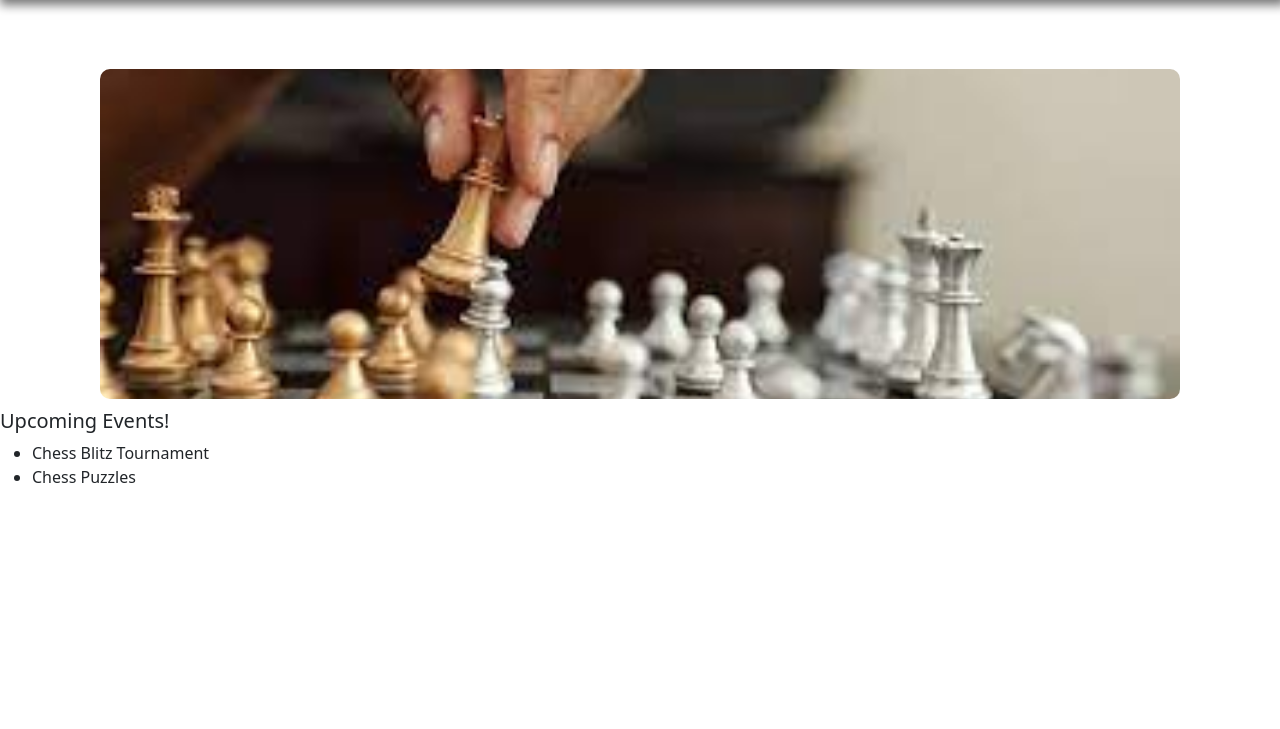
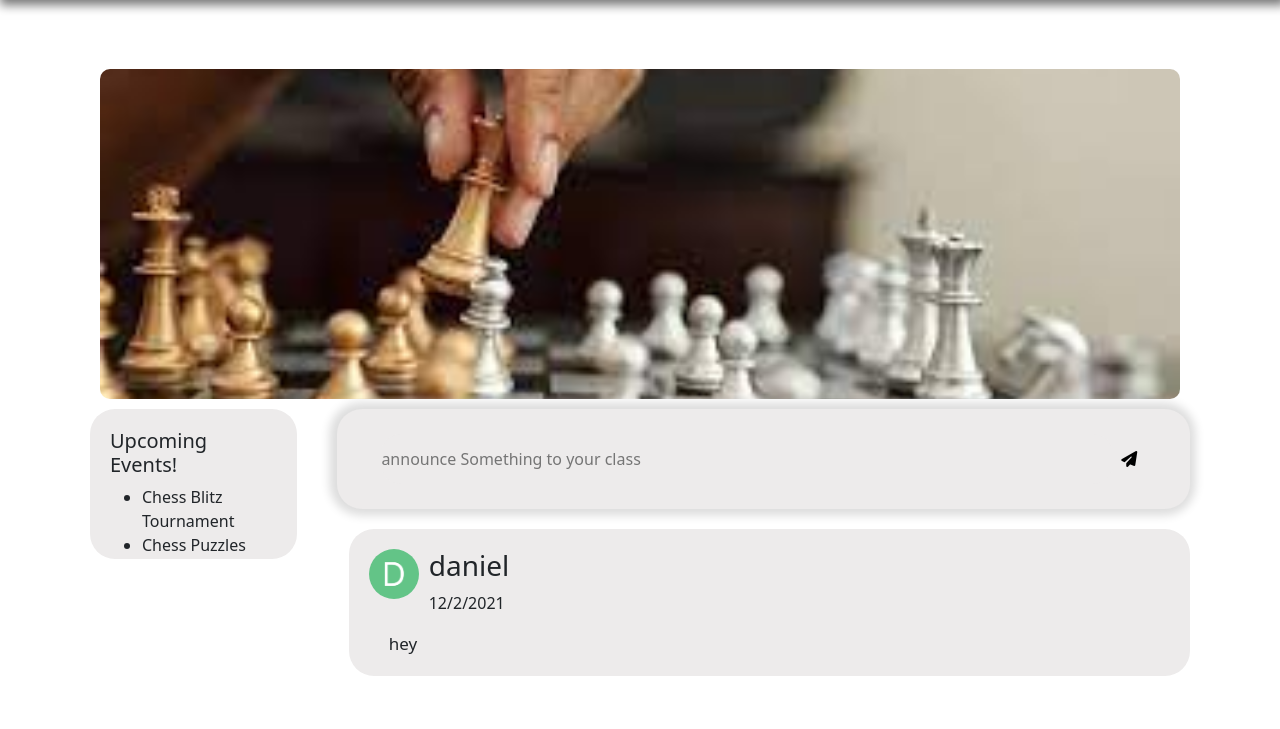
Before and after one commit to St-Daniel-H/UniProject, a plain HTML site: page Pages/chessClub/chessClub.html in a window 1280 px wide. Shown: the part 71-800 px from the top of the page. Drawn offline with nearby package versions, Linux system fonts and the light colour scheme.

Commit message:
fixed some stuff

```diff
--- /dev/null
+++ b/Pages/announcements.css
@@ -0,0 +1,55 @@
+#form{
+    background-color:  rgb(237, 235, 235);
+    display: flex;
+    height:100px;
+    display: flex;
+    align-items: center;
+    justify-content: center;
+    margin-left:20px;
+    border-radius: 25px;
+    padding:20px;
+    -webkit-box-shadow: -1px 0 9.5px 6.5px #dddddd;
+    -moz-box-shadow: -1px 0 9.5px 6.5px #dddddd;
+    box-shadow: -1px 0 9.5px 6.5px #dddddd;
+
+}
+#form input[type=text]{
+    background-color:  rgb(237, 235, 235);
+    border:none;
+    outline-width: 0;
+    border-radius: 20px;
+    height:50px;
+}
+#form input[type=text]:hover::placeholder{
+    color: blue;
+
+}
+#sendAnnouncementButton{
+    background-color:  rgb(237, 235, 235);
+    border:none;
+    width:32px;
+    height:32px;
+}
+.messageCard{
+    width:100%;
+    background-color:  rgb(237, 235, 235);
+    border-radius: 25px;
+    padding:20px;
+    margin-top:20px;
+
+}
+.messageCardinfo{
+    display:flex;
+}
+.messageCardright{
+    margin-left:10px;
+}
+.messageCardmessage {
+    margin-left:20px;
+    font-size: 17px;
+}
+.cardImage{
+    height:50px;
+    width:50px;
+    border-radius: 50%;
+}
--- a/Pages/chessClub.html
+++ b/Pages/chessClub/chessClub.html
@@ -5,9 +5,10 @@
         <meta name="viewport" content="width=device-width, initial-scale=1">
         <title>LIU Club House</title>
         <!-- <link rel="stylesheet" href="style.css"> -->
-        <link rel="stylesheet" href="sideTopBarClubs.css">
-        <link rel="stylesheet" href="sideBar.css">
+        <link rel="stylesheet" href="../sideTopBarClubs.css">
+        <link rel="stylesheet" href="../sideBar.css">
         <link rel="stylesheet" href="./chessClubStyle.css">
+        <link rel="stylesheet" href="../announcements.css">
         <link
             href="https://cdn.jsdelivr.net/npm/bootstrap@5.3.0-alpha3/dist/css/bootstrap.min.css"
             rel="stylesheet"
@@ -62,7 +63,7 @@
                             <li>
                                 <i class="fa-solid fa-house"></i>
                                 &nbsp;
-                                <a href="./index.html">Classes</a>
+                                <a href="../index.html">Classes</a>
                             </li>
                             <li>
                                 <i class="fa-solid fa-calendar-days"></i>
@@ -121,16 +122,16 @@
                 <h4 id="switchActive" class="switchOption">
                     <a>Stream</a>
                 </h4>
-                <h4 style="margin-left: 10px" class="switchOption">
+                <h4 style="margin-left: 50px" class="switchOption">
                     &nbsp;
                     <a>Events</a>
                 </h4>
-                <h4 style="margin-left: 10px" class="switchOption">
+                <h4 style="margin-left: 50px" class="switchOption">
                     &nbsp;
                     <a>People</a>
                 </h4>
             </div>
-            <img id="userProfileImg" src="../images/userProfilePicture.png">
+            <img id="userProfileImg" src="../../images/userProfilePicture.png">
         </div>
         <div id="chessClubBody">
             <div id="backGroundContainer">
@@ -144,9 +145,18 @@
                         <li>Chess Puzzles</li>
                     </ul>
                 </div>
-                <div id="rightSide"></div>
+                <div id="rightSide">
+                    <div id="form">
+                        <input placeholder="announce Something to your class" id="messageInput" type="text">
+                        <button id="sendAnnouncementButton" onClick="createBook()" type="submit">
+                            <i class="fa-solid fa-paper-plane"></i>
+                        </button>
+                    </div>
+                    <div id="renderContent"></div>
+                </div>
             </div>
         </div>
         <script src="https://cdn.jsdelivr.net/npm/bootstrap@5.3.0-alpha3/dist/js/bootstrap.bundle.min.js" integrity="sha384-ENjdO4Dr2bkBIFxQpeoTz1HIcje39Wm4jDKdf19U8gI4ddQ3GYNS7NTKfAdVQSZe" crossorigin="anonymous"></script>
+        <script src="chessClub.js"></script>
     </body>
 </html>
--- /dev/null
+++ b/Pages/chessClub/chessClub.js
@@ -0,0 +1,98 @@
+// Custom function to format date in following format
+// dd-mm-yyyy
+// dd/mm/yyyy
+// dd.mm.yyyy
+function dateFormater(date, separator) {
+  var day = date.getDate();
+  // add +1 to month because getMonth() returns month from 0 to 11
+  var month = date.getMonth() + 1;
+  var year = date.getFullYear();
+
+  // show date and month in two digits
+  // if month is less than 10, add a 0 before it
+  if (day < 10) {
+    day = "0" + day;
+  }
+  if (month < 10) {
+    month = "0" + month;
+  }
+
+  // now we have day, month and year
+  // use the separator to join them
+  return day + separator + month + separator + year;
+}
+
+var now = new Date();
+console.log(dateFormater(now, "/"));
+let myLibrary = [
+  {
+    id: 12,
+    time: "12/2/2021",
+    message: "hey",
+  },
+];
+var list = document.createElement("ul");
+document.getElementById("renderContent").appendChild(list);
+list.setAttribute("id", "list");
+function announcement(message, time, key) {
+  (this.message = message), (this.time = time), (this.id = key);
+}
+const remove = (key) => {
+  console.log(key);
+  var a = document.getElementById("list");
+  var item = document.getElementById(key);
+  a.removeChild(item);
+  const indexOfObject = myLibrary.findIndex((object) => {
+    return object.id === key;
+  });
+  myLibrary.splice(indexOfObject, 1);
+  console.log(myLibrary);
+};
+
+list.innerHTML = myLibrary
+  .map((announcement, key) => {
+    return (
+      "<div id=" +
+      key +
+      " class ='messageCard'><div class='messageCardinfo'><div class='messageCardleft'><img class='cardImage' src='../../images/userProfilePicture.png'></div><div class='messageCardright'><h3>" +
+      "daniel" +
+      "</h3><p>" +
+      announcement.time +
+      "</p></div></div><div class='messageCardmessage'>" +
+      announcement.message +
+      "</div></div>"
+    );
+  })
+  .join("");
+function createBook() {
+  let messageValue = document.getElementById("messageInput").value;
+  var time = new Date();
+  if (messageValue != "") {
+    console.log("hi");
+    let newAnnouncement = new announcement(
+      messageValue,
+      dateFormater(time, "/")
+    );
+    console.log(newAnnouncement.message);
+    myLibrary.unshift(newAnnouncement);
+
+    list.innerHTML = myLibrary
+      .map((announcement, key) => {
+        return (
+          "<div id=" +
+          key +
+          " class ='messageCard'><div  class='messageCardinfo'><div class='messageCardleft'><img class='cardImage' src='../../images/userProfilePicture.png'></div><div class='messageCardright'><h3>" +
+          "daniel" +
+          "</h3><p>" +
+          announcement.time +
+          "</p></div></div><div class='messageCardmessage'>" +
+          announcement.message +
+          "</div></div>"
+        );
+      })
+      .join("");
+
+    document.getElementById("messageInput").value = "";
+    console.log(myLibrary);
+  } else return;
+}
--- /dev/null
+++ b/Pages/chessClub/chessClubStyle.css
@@ -0,0 +1,42 @@
+#backGroundContainer{
+    margin:auto;
+    padding:10px;
+    height:350px;
+    width:100%;
+    max-width:1100px;
+    margin-top:130px;
+}
+#chessClubBody{
+    margin:auto;
+}
+#backGround{
+    background-image: URL("../../images/chessClubBg.jpg");
+    background-position: center;
+    background-repeat: no-repeat;
+    background-size: cover;
+    border-radius: 10px;
+    height: 100%;
+    width: 100%;
+}
+#chessClubRightLeftContainer{
+    margin:auto;
+    width: 100%;
+    max-width:1100px;
+    display: flex;
+}
+#leftSide{
+    width:200px;
+    background-color: rgb(237, 235, 235);
+    height:150px;
+    width:250px;
+    padding:20px;
+    border-radius: 25px;
+}
+#rightSide{
+    margin-left:20px;
+    width:100%;
+
+}
+input[type=text]{
+    width:90%;
+}
--- a/Pages/chessClubStyle.css
+++ /dev/null
@@ -1,20 +0,0 @@
-#backGroundContainer{
-    margin:auto;
-    padding:10px;
-    height:350px;
-    width:100%;
-    max-width:1100px;
-    margin-top:130px;
-}
-#chessClubBody{
-    margin:auto;
-}
-#backGround{
-    background-image: URL("../images/chessClubBg.jpg");
-    background-position: center;
-    background-repeat: no-repeat;
-    background-size: cover;
-    border-radius: 10px;
-    height: 100%;
-    width: 100%;
-}
--- a/Pages/sideTopBarClubs.css
+++ b/Pages/sideTopBarClubs.css
@@ -70,8 +70,10 @@
         transform: translate(-50%, -50%);
         display: flex;
         height:100%;
+        margin-bottom:2px;
     }
     #switchActive{
+        margin-bottom:0px;
         border-bottom:2px solid blue;
         color:blue;
         height:100%;
@@ -86,8 +88,12 @@
         font-size: 20px;
         cursor: pointer;
     }
-    .switchOption:hover{
+    .switch:not(:last-child){
+        margin-left:500px;
+    }
+    .switchOption:hover:not(#switchActive){
         color: blue;
+        background-color: #f3f2f2;
     }
 
     @media only screen and (max-width: 830px){
--- a/Pages/style.css
+++ b/Pages/style.css
@@ -13,6 +13,9 @@
         margin:0;
         margin-top:100px;
     }
+}
+.card-text{
+    height:100px;
 }
 .card{
     width:500px;
```
Also changed, not shown: Pages/index.html (+1 -1 lines).
